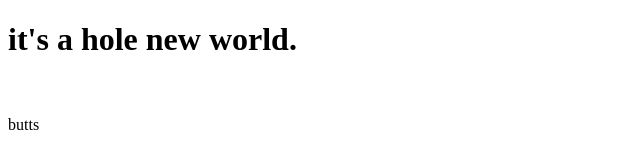
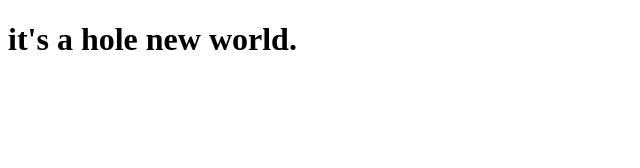
Before and after one commit to agnescameron/ahole.website, a plain HTML site: page index.html in a window 1280 px wide. Shown: the full height of the page, 0-640 px from the left. Drawn offline with Linux system fonts and the light colour scheme.

Commit message:
not butts :(

```diff
--- a/index.html
+++ b/index.html
@@ -11,9 +11,6 @@
 <title>a - h o l e</title>
 
 <h1>it's a hole new world.</h1>
-<br>
-<br>
-butts
 
 </body>
 
```
